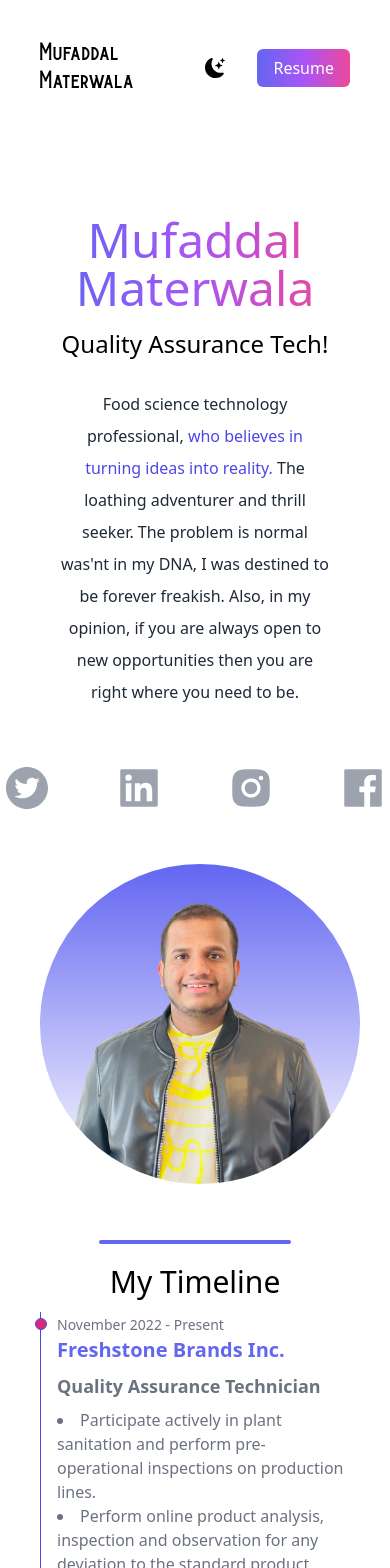
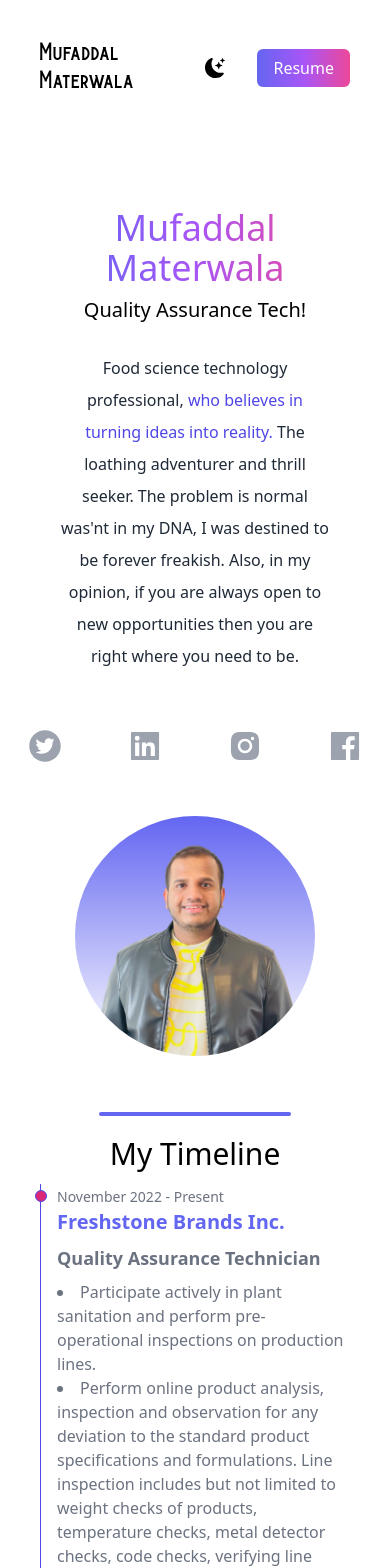
Before and after one commit to mhsegval/portfolio-mufaddal, a Next.js app: page / in a window 390 px wide. Shown: the top 1568 px of the page. Built offline with nearby package versions, Linux system fonts and the light colour scheme; no server answers.

Commit message:
mobile css updated

```diff
--- a/components/Cover.jsx
+++ b/components/Cover.jsx
@@ -53,23 +53,23 @@ const Cover = () => {
   return (
     <div>
         <div className="text-center px-5 py-6">
-            <h2 className="text-5xl py-2 bg-gradient-to-r from-indigo-500 via-purple-500 to-pink-500 inline-block text-transparent bg-clip-text lg:text-7xl">
+            <h2 className="text-4xl bg-gradient-to-r from-indigo-500 via-purple-500 to-pink-500 inline-block text-transparent bg-clip-text lg:text-7xl">
               Mufaddal Materwala
             </h2>
-            <h3 className="text-2xl py-2 lg:text-3xl dark:text-white">{text}!</h3>
+            <h3 className="text-xl py-2 md:text-2xl lg:text-3xl dark:text-white">{text}!</h3>
             <p className="text-md py-5 leading-8 text-gray-800 max-w-2xl mx-auto dark:text-white" >
             Food science technology professional, <span className='text-indigo-600 dark:text-pink-500'>who believes in turning ideas into reality.</span> The loathing adventurer and thrill seeker. The problem is normal was{`'`}nt in my DNA, I was destined to be forever freakish. Also, in my opinion, if you are always open to new opportunities then you are right where you need to be.
             </p>
           </div>
 
-          <div className="text-5xl flex justify-center gap-16 py-3 text-gray-400 lg:text-6xl lg:gap-22 dark:text-gray-300">
+          <div className="text-4xl flex justify-center gap-16 py-3 text-gray-400 md:text-5xl lg:text-6xl lg:gap-22 dark:text-gray-300">
            <a target='_blank' className='hover:text-gray-500 dark:hover:text-white' href="https://twitter.com/MufaddalMaterw1"><AiFillTwitterCircle/></a>
             <a target='_blank' className='hover:text-gray-500 dark:hover:text-white' href='http://linkedin.com/in/mufaddal-materwala-61889a188'><AiFillLinkedin /></a>
             <a target='_blank' className='hover:text-gray-500 dark:hover:text-white' href="https://www.instagram.com/mufaddal_7860/"><AiFillInstagram/></a>
             <a target='_blank' className='hover:text-gray-500 dark:hover:text-white' href="https://www.facebook.com/mufaddal.materwala7"><AiFillFacebook /></a>
           </div>
 
-          <div className="relative mx-auto bg-gradient-to-b from-indigo-500 rounded-full w-80 h-80 mt-10 overflow-hidden lg:w-100 lg:h-100 dark:from-pink-500">
+          <div className="relative mx-auto bg-gradient-to-b from-indigo-500 rounded-full w-60 h-60 mt-10 overflow-hidden md:w-80 md:h-80 lg:w-100 lg:h-100 dark:from-pink-500">
             <Image
               layout="fill"
               objectFit="cover"
--- a/components/Timeline.jsx
+++ b/components/Timeline.jsx
@@ -83,13 +83,13 @@ const Timeline = () => {
           at improving product quality throughout.</li>
         </ul>
       </li>
-      <li className="ml-4">
+      <li className="">
         <div className="absolute w-3 h-3 bg-pink-600 rounded-full mt-1.5 -left-1.5 border border-indigo-600 dark:border-white"></div>
-        <time className="mb-1 text-sm font-normal leading-none text-gray-500 md:text-lg md:mb-2 dark:text-gray-300">
+        <time className="mb-1 ml-4 text-sm font-normal leading-none text-gray-500 md:text-lg md:mb-2 dark:text-gray-300">
           Beginning of a new life!
         </time>
-        <h3 className='text-xl text-indigo-500 font-bold md:text-2xl dark:text-pink-500'>My journey in Canada</h3>
-        <p className="text-lg text-gray-500 py-2 dark:text-gray-300">
+        <h3 className='ml-4 text-xl text-indigo-500 font-bold md:text-2xl dark:text-pink-500'>My journey in Canada</h3>
+        <p className="ml-4 text-lg text-gray-500 py-2 dark:text-gray-300">
         In the winter of 2020, I came to Canada as a student with the determination and passion to achieve great things. After a lot of hard work and many sleepless nights, I finally achieved my college degree! I am thankful to my parents who have always supported me, believed in me. I was fortunate to have wonderful Mentors and Seniors. Canada is a wonderful country where I was able to follow my heart. I{`'`}m thrilled that my professional background allows me to contribute to the development of this country, and I{`'`}m proud of how far I{`'`}ve come personally in the previous few years.
         <span className='text-indigo-600 dark:text-pink-500'> Here you go, A small glace to my wonderful journey...</span>
         </p>
```
